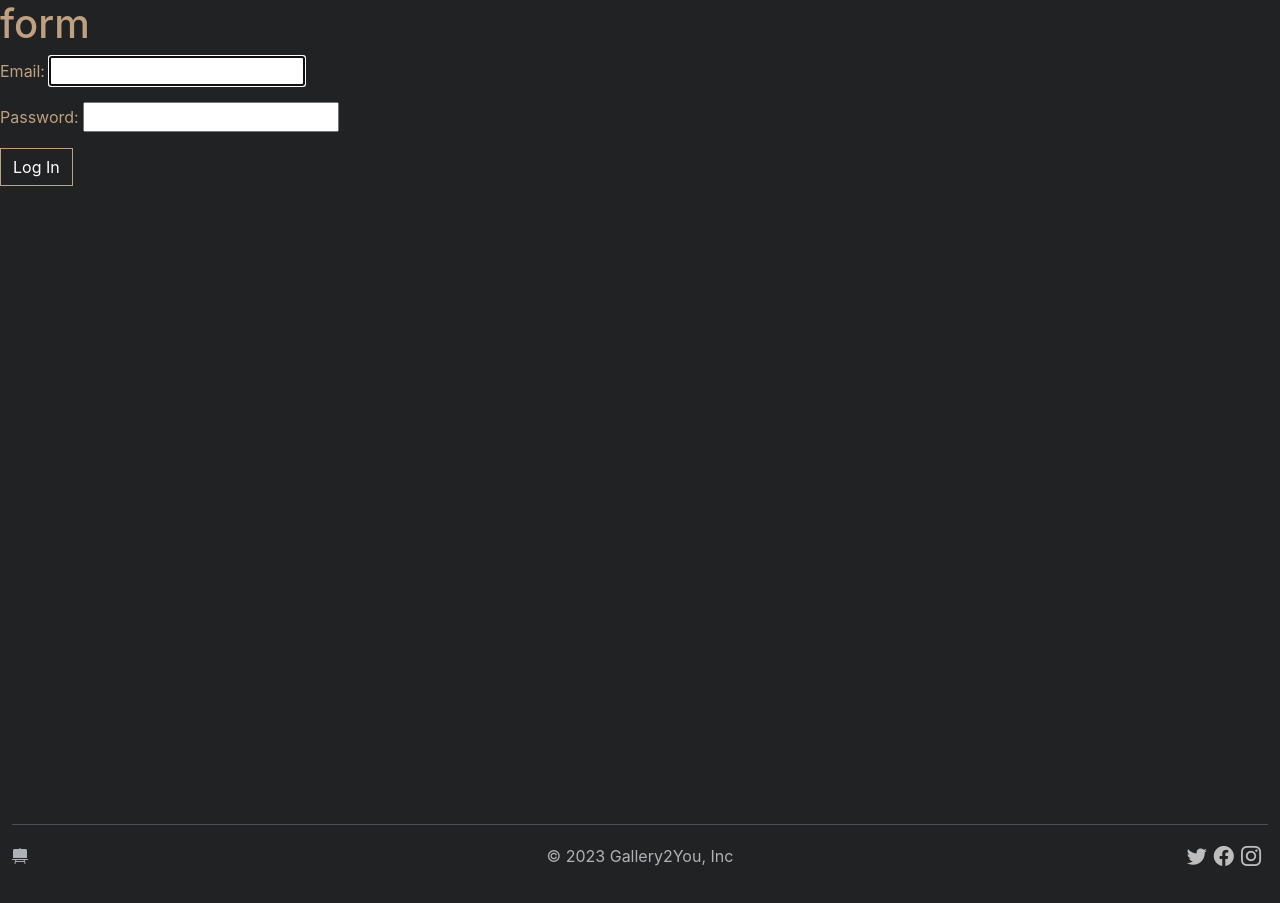
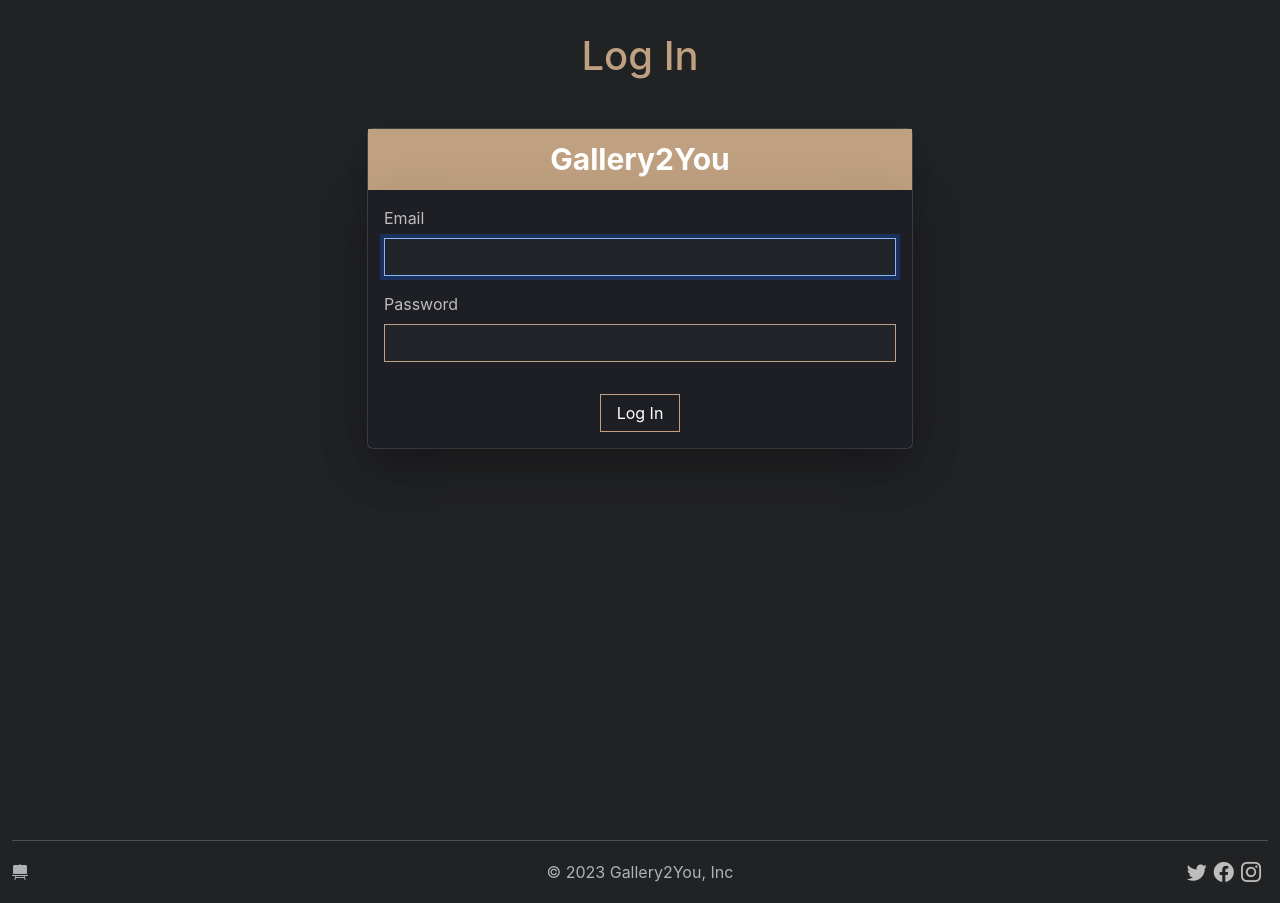
Before and after one commit to Miralhas/art-gallery, a Django app: page /accounts/login/ in a window 1280 px wide. Shown: the part 56-959 px from the top of the page. Before the commit the page ends 922 px from the top, so only its background shows below. Run offline with Django 5.2, Linux system fonts and the light colour scheme; some libraries are stand-ins or nearby versions.

Commit message:
Signup and login feature

```diff
--- a/accounts/static/accounts/style.css
+++ b/accounts/static/accounts/style.css
@@ -0,0 +1,25 @@
+:root {
+    --text: #C1B2A0;
+    --background: #212224;
+    --primary: #BFA181;
+    --secondary: #BFA181;
+    --accent: #c38440;
+    --card-bg: hsla(234, 34%, 12%, 0.2);
+}
+
+.form-title {
+    background-color: var(--primary);
+    color: #fff;
+    font-size: 30px;
+    font-weight: 700;
+}
+
+.errorlist{
+    padding: 0px;
+    padding-left: 20px;
+    margin: 0px;
+}
+
+.alert {
+    color: #fff;
+}
--- a/accounts/templates/accounts/login.html
+++ b/accounts/templates/accounts/login.html
@@ -9,10 +9,39 @@
 {% block title %} Login {% endblock title %}
 
 {% block content %}
-<h1>form</h1>
-<form action="." method="post">
-    {% csrf_token %}
-    {{form.as_p}}
-    <button class="btn outline-btn">Log In</button>
-</form>
+    <div class="container-md" data-bs-theme="dark" style="height: 100vh;">
+        <div class="row justify-content-center pt-3 mt-3" style="height: inherit;">
+            <div class="col-12 col-lg-6">
+                <h1 class="text-center mb-5">Log In</h1>
+                    {% if form.errors %}
+                        <div class="d-flex alert border border-danger justify-content-center" role="alert">
+                            {% for error in form.errors.values %}
+                                <strong>{{error}}</strong>
+                            {% endfor %}
+                        </div>
+                    {% endif %}
+                <div class="card shadow-lg">
+                    <div class="form-title d-flex justify-content-center p-2">
+                        <span>Gallery2You</span>
+                    </div>
+                    <div class="card-body shadow-lg">
+                        <form action="." method="post">
+                            {% csrf_token %}
+                            <div class="mb-3">
+                                <label for="{{form.username.id_for_label}}" class="form-label">Email</label>
+                                {% render_field form.username class+="form-control" %}
+                            </div>
+                            <div class="mb-3">
+                                <label for="{{form.password.id_for_label}}" class="form-label">Password</label>
+                                {% render_field form.password class+="form-control" %}
+                            </div>
+                            <div class="d-flex justify-content-center">
+                                <button type="submit" class="btn outline-btn mt-3 px-3">Log In</button>
+                            </div>
+                        </form>
+                    </div>
+                </div>
+            </div>
+        </div>
+    </div>
 {% endblock content %}
--- a/static/style.css
+++ b/static/style.css
@@ -119,6 +119,11 @@ html, body {
     border-radius: 0%;
 }
 
+.form-label {
+    color: #fff;
+    opacity: 0.7;
+}
+
 .header-form {
     animation: fade-in-from-top 0.5s;
 }
@@ -196,3 +201,8 @@ html, body {
     font-size: 1.255rem;
     margin-right: 7px;
 }
+
+.card {
+    background-color: var(--card-bg);
+    color: var(--primary);
+}
```
Also changed, not shown: accounts/templates/accounts/signup.html (+49 -2 lines), db.sqlite3.
